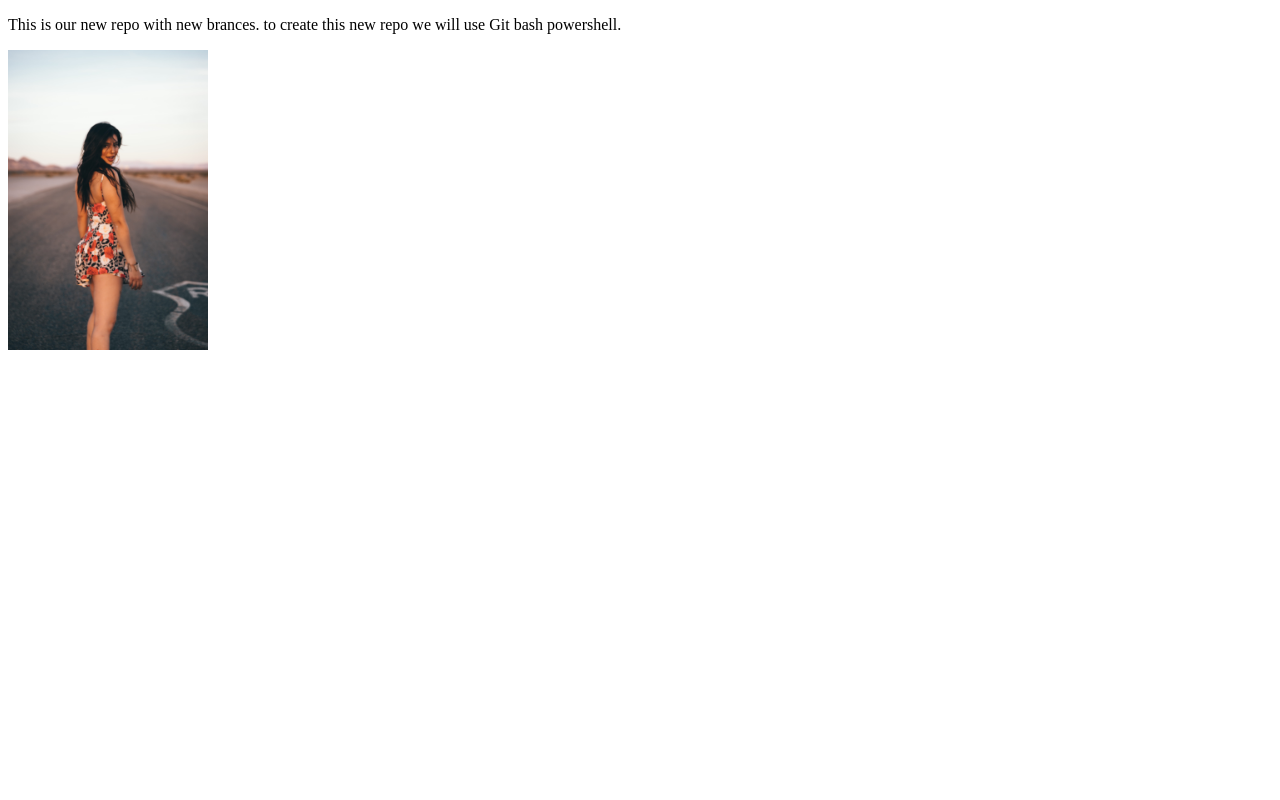
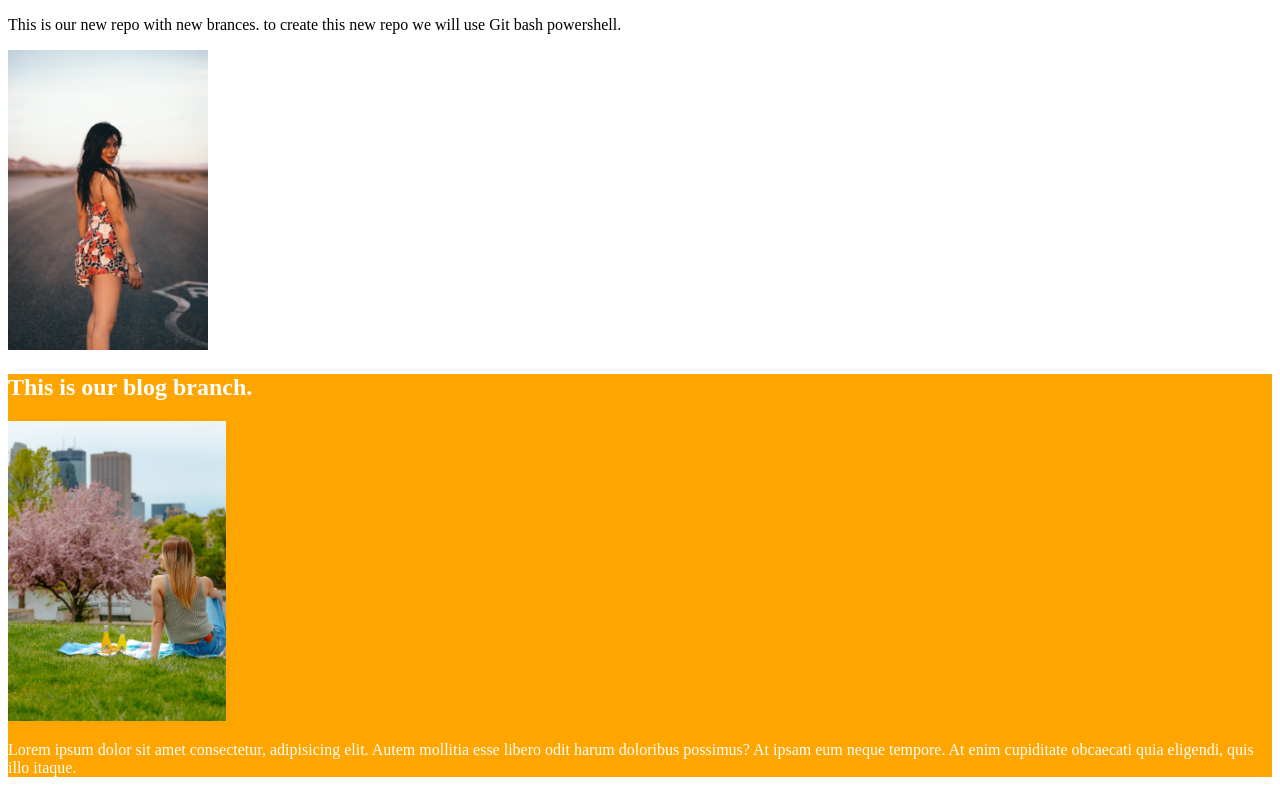
Before and after one commit to rostamali/second-repo-with-brances, a plain HTML site: page index.html in a window 1280 px wide. Drawn offline with Linux system fonts and the light colour scheme.

Commit message:
add them in a new branch

```diff
--- a/index.html
+++ b/index.html
@@ -12,6 +12,10 @@
         <p>This is our new repo with new brances. to create this new repo we will use Git bash powershell.</p>
         <img src="image-1.jpg" alt="">
     </div>
-
+    <div class="blog">
+        <h2>This is our blog branch.</h2>
+        <img src="image-2.jpg" alt="">
+        <p>Lorem ipsum dolor sit amet consectetur, adipisicing elit. Autem mollitia esse libero odit harum doloribus possimus? At ipsam eum neque tempore. At enim cupiditate obcaecati quia eligendi, quis illo itaque.</p>
+    </div>
 </body>
 </html>
--- a/style.css
+++ b/style.css
@@ -2,3 +2,7 @@ img{
     max-width: 100%;
     height: 300px;
 }
+.blog{
+    background-color: orange;
+    color: #fff;
+}
```
